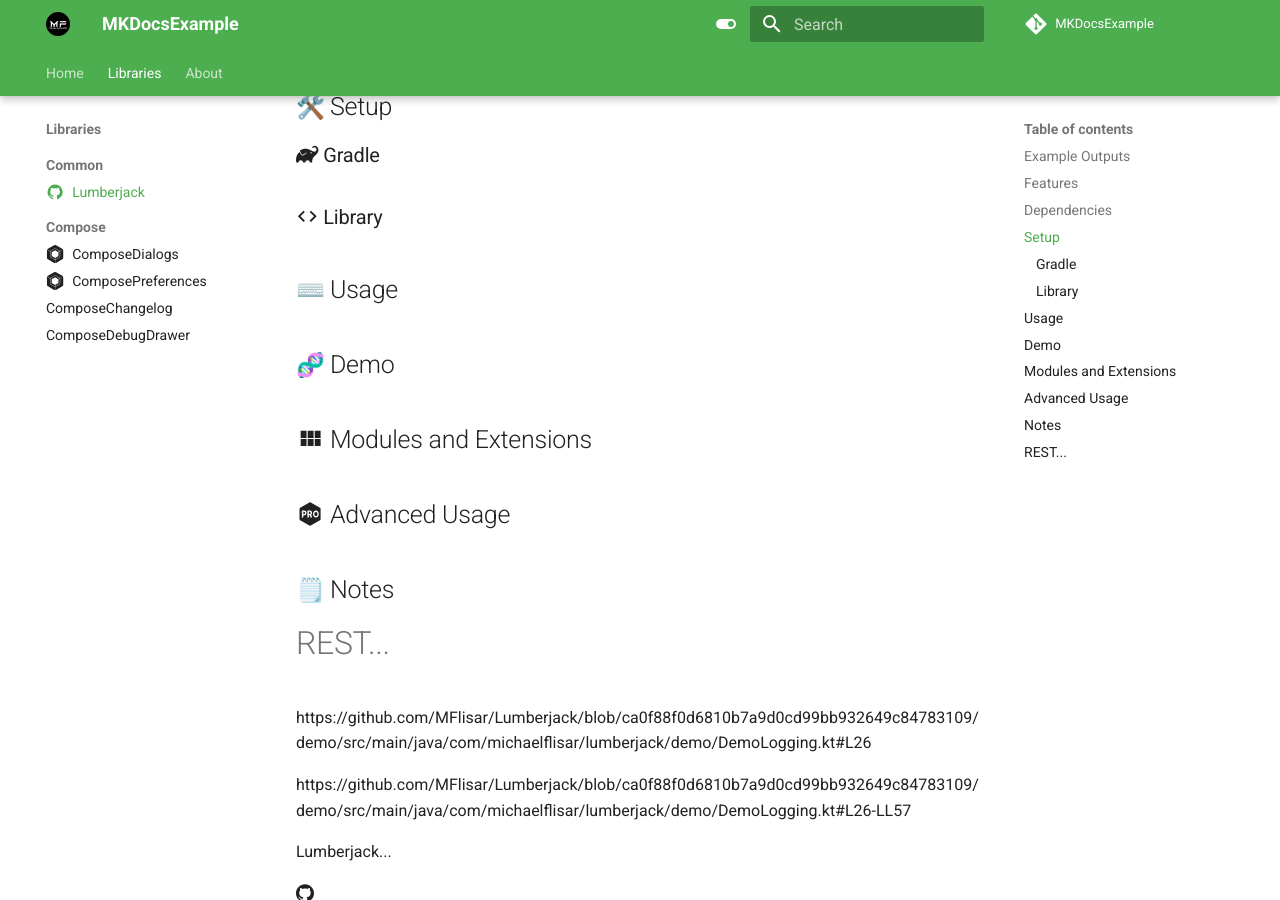
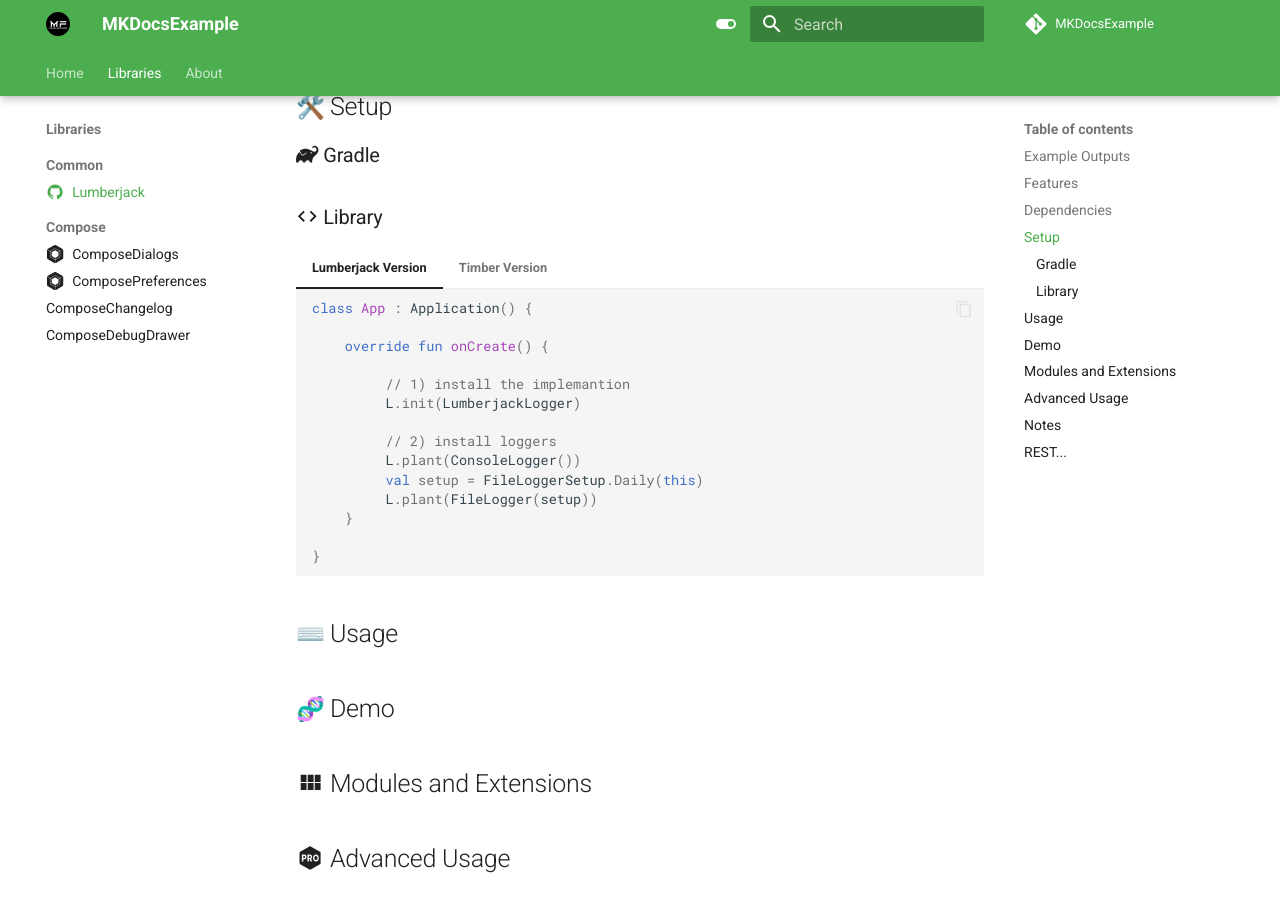
Before and after one commit to MFlisar/github-docs, an MkDocs documentation site: the page built from docs/libraries/lumberjack.md, in a window 1280 px wide and 900 px high, scrolled down 531 px. Built offline with MkDocs 1.6.1 and Material for MkDocs 9.7.7, drawn with Linux system fonts in a browser that asks for light colours; emoji names are drawn with the system emoji font; comment, search, counter and statistics services are not loaded.

Commit message:
Update lumberjack.md

````diff
--- a/docs/libraries/lumberjack.md
+++ b/docs/libraries/lumberjack.md
@@ -25,6 +25,44 @@
 ### :simple-gradle: Gradle
 
 ### :material-code-tags: Library
+
+=== "Lumberjack Version"
+
+    ```kotlin
+    class App : Application() {
+
+        override fun onCreate() {
+
+             // 1) install the implemantion
+             L.init(LumberjackLogger)
+
+             // 2) install loggers
+             L.plant(ConsoleLogger())
+             val setup = FileLoggerSetup.Daily(this)
+             L.plant(FileLogger(setup))
+        }
+
+    }
+    ```
+
+=== "Timber Version"
+
+    ```kotlin
+    class App : Application() {
+
+        override fun onCreate() {
+
+             // 1) install the implemantion
+             L.init(TimberLogger)
+
+             // 2) install loggers (trees)
+             Timber.plant(ConsoleTree())
+             val setup = FileLoggingSetup.DateFiles(this  )
+             Timber.plant(FileLoggingTree(setup))
+        }
+
+    }
+    ```
 
 ## :keyboard: Usage
 
````
